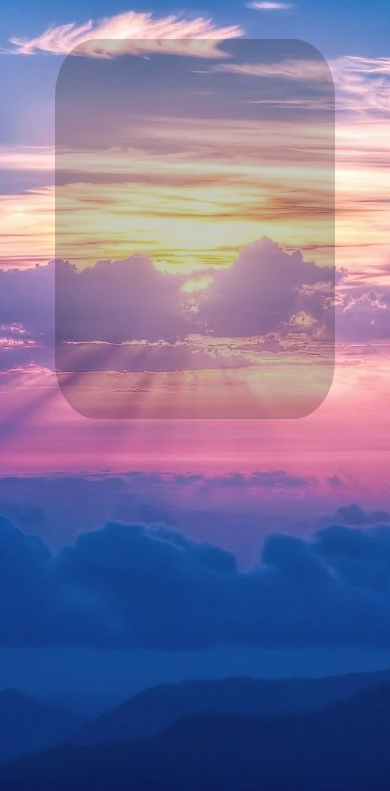
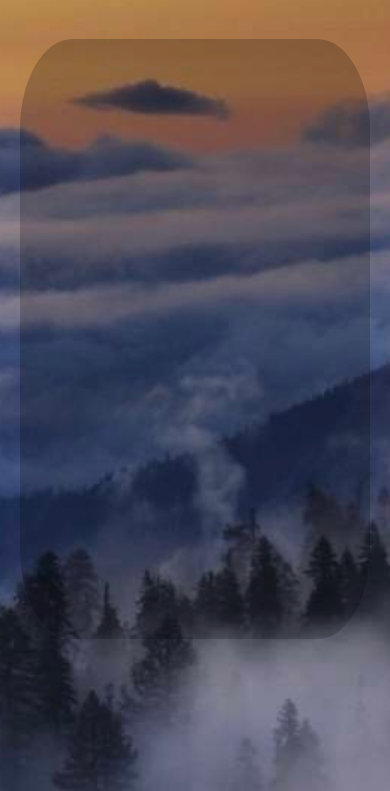
Before and after one commit to HorizonalEntity/Climaverse, a plain HTML site: page index.html in a window 390 px wide. Shown: the part 53-844 px from the top of the page. Drawn offline with Linux system fonts and the light colour scheme; a web font is replaced by a local one.

Commit message:
changed the background made the div box more responsive

```diff
--- a/index.css
+++ b/index.css
@@ -10,7 +10,7 @@ body {
     --color1: rgb(255, 255, 255) ;
     --color2: rgba(0,0,0,0.1);
     border-color: black;
-    background-image: url(./Build/morningsky.webp);
+    background-image: url(./Build/bagro.jpg);
     background-size: cover;
     background-repeat: no-repeat;
     background-attachment: fixed;
@@ -96,13 +96,21 @@ body {
     background-color: rgb(0, 0, 0, 0.2);
     border-radius: 15%;
     font-family: 'Inclusive Sans', sans-serif;
+    transition: 0.2s;
 
 }
 
 @media(max-width: 610px){
     .weather-box{
-        width: 280px;
-        height: 380px;
+        width: 350px;
+        height: 600px;
         margin-top: 10%;
     }
 }
+
+@media(max-width: 325px){
+    .weather-box{
+        width: 300px;
+        height: 350px;
+    }
+}
```
Also changed, not shown: Build/bagro.jpg (added).
